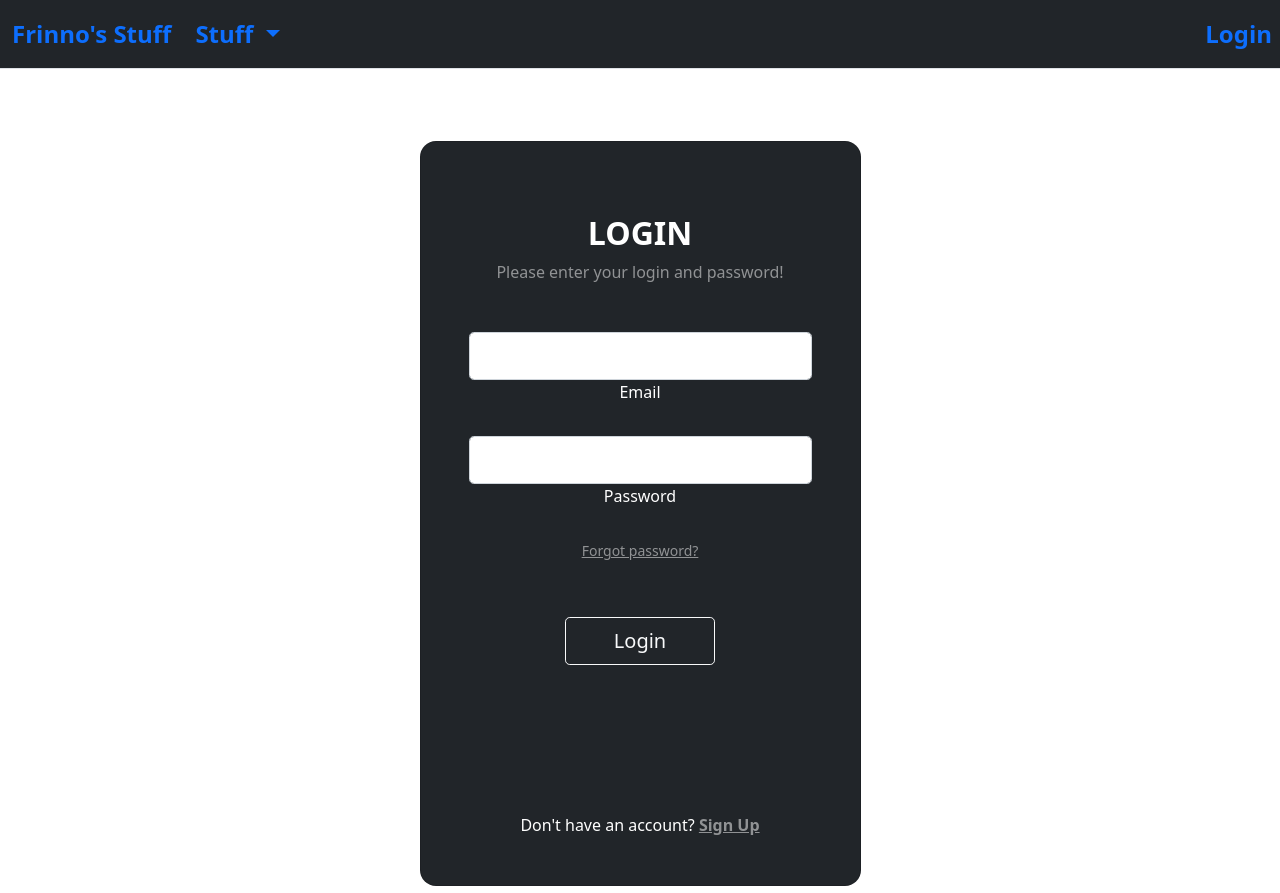
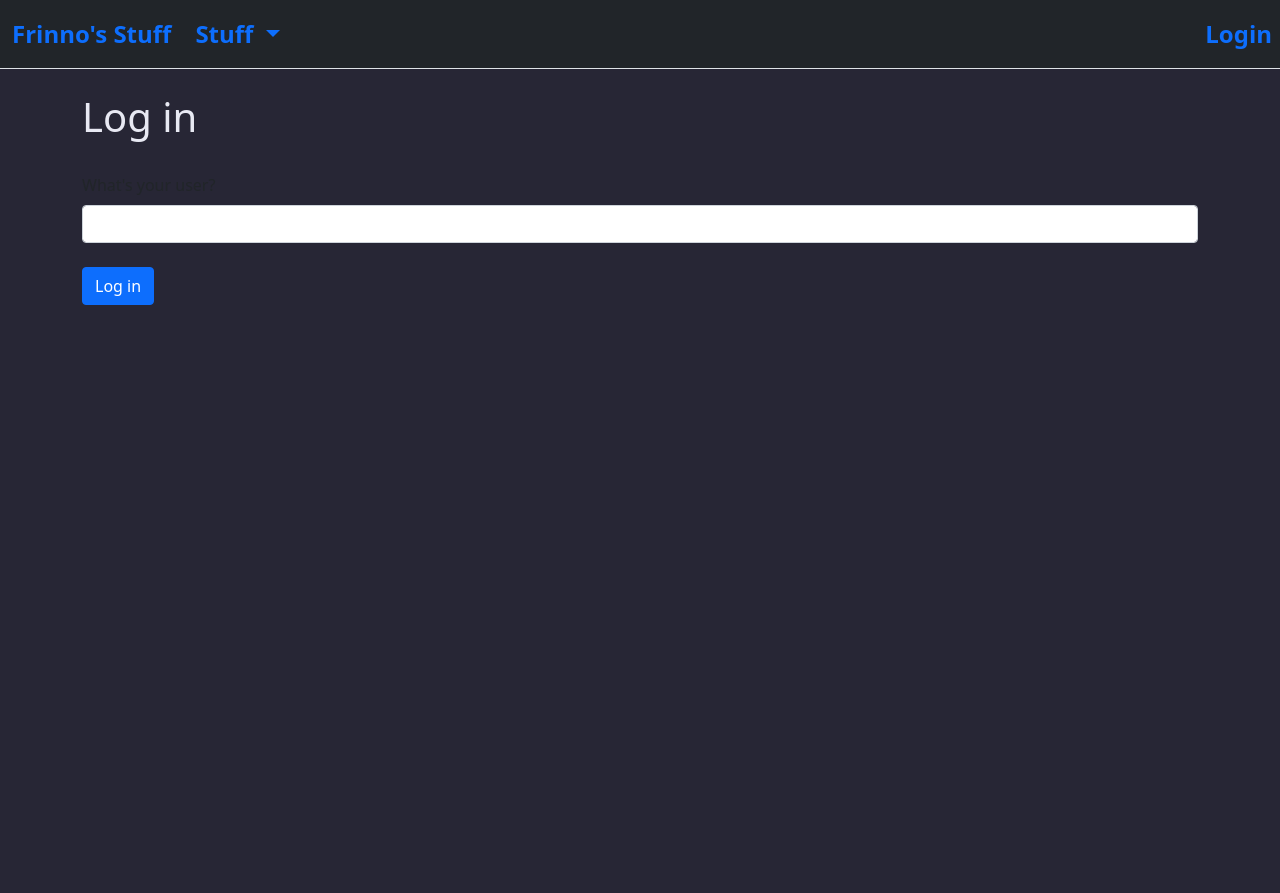
Before and after one commit to andre-franciosi/Personal_blog, a Flask app: page /login in a window 1280 px wide. After the commit the page ends 800 px from the top, so only its background shows below. Run offline with Flask 2, Linux system fonts and the light colour scheme.

Commit message:
Adding CSS

```diff
--- a/main.py
+++ b/main.py
@@ -1,18 +1,13 @@
 from flask import Flask, render_template, request, session, redirect, url_for
+from flask_wtf import FlaskForm
+from wtforms import StringField, SubmitField
+from wtforms.validators import DataRequired
 import os
 
-class User:
-    def __init__(self, id, username, password):
-        self.id =id
-        self.username = username
-        self.password = password
+class UserForm(FlaskForm):
+    user = StringField("What's your user?", validators = [DataRequired()])
+    login = SubmitField("Log in")
 
-    def __repr__(self) :
-        return f'<Users: {self.username}>'
-
-users = []
-users.append(User(1,username='Andre',password='123'))
-users.append(User(2,username='Ricardo',password='321'))
 
 app = Flask(__name__)
 SECRET_KEY = os.urandom(32)
@@ -30,18 +25,15 @@ def index():
 
 @app.route('/login', methods = ['GET', 'POST'])
 def login():
-    if request.method == 'POST':
-        session.pop('user_id', None)
-        username = request.form['username']
-        password = request.form['password']
+    user = None
+    form = UserForm()
+    if form.validate_on_submit():
+        user = form.user.data
+        form.user.data = ''
+    return render_template('login.html',
+    user = user,
+    form = form)
 
-        user = [x for x in users if x.username == username][0]
-        if user and user.password == password:
-            session['user.id'] = user.id
-            return redirect(url_for('index'))
-        return redirect(url_for('login'))
-
-    return render_template('login.html')
 #error pages
 
 # Invalida URL (404)
--- /dev/null
+++ b/static/css/style.css
@@ -0,0 +1,16 @@
+h1 {
+    color: #E8E9F3;
+    font-size: 40px;
+}
+
+body {
+    background-color: #272635;
+}
+
+p {
+    color: #E8E9F3;
+}
+
+h3 {
+    color: #E8E9F3;
+}
--- a/templates/base.html
+++ b/templates/base.html
@@ -21,6 +21,9 @@
     <!-- Bootstrap CSS -->
     <link href="https://cdn.jsdelivr.net/npm/bootstrap@5.0.2/dist/css/bootstrap.min.css" rel="stylesheet" integrity="sha384-EVSTQN3/azprG1Anm3QDgpJLIm9Nao0Yz1ztcQTwFspd3yD65VohhpuuCOmLASjC" crossorigin="anonymous">
 
+    <!-- My CSS -->
+    <link href="{{ url_for('static', filename = 'css/style.css') }}" rel="stylesheet">
+
     <title>Frinno's Stuff</title>
   </head>
   <body>
--- a/templates/index.html
+++ b/templates/index.html
@@ -9,10 +9,10 @@
     </p>
 
     <h3>Listing some numbers</h3>
-
+    <p>
     {%for x in num%}
         {{ x }}<br/>
     {%endfor%}
-
+    </p>
 
 {% endblock %}
--- a/templates/login.html
+++ b/templates/login.html
@@ -1,51 +1,24 @@
 {% extends 'base.html' %}
 
 {% block content %}
-<body>
-  <section class="vh-100 gradient-custom">
-    <div class="container py-5 h-100">
-      <div class="row d-flex justify-content-center align-items-center h-100">
-        <div class="col-12 col-md-8 col-lg-6 col-xl-5">
-          <div class="card bg-dark text-white" style="border-radius: 1rem;">
-            <div class="card-body p-5 text-center">
 
-              <div class="mb-md-5 mt-md-4 pb-5">
+{% if user %}
+    <h1>Hello {{ user| capitalize  }}</h1>
+    </br>
+    <img src="{{ url_for('static', filename = 'images/image_user.jpg') }}" width="1300">
+{% else %}
+    <h1>Log in</h1>
+    <form method="post">
+    </br>
+      {{ form.hidden_tag() }}
 
-                <h2 class="fw-bold mb-2 text-uppercase">Login</h2>
-                <p class="text-white-50 mb-5">Please enter your login and password!</p>
-                <form method="POST">
-                  <div class="form-outline form-white mb-4">
-                    <input type="email" id="typeEmailX" class="form-control form-control-lg" name="username" />
-                    <label class="form-label" for="typeEmailX">Email</label>
-                  </div>
+      {{ form.user.label(class="form-label") }}
+      {{ form.user(class="form-control") }}
+    </br>
+      {{ form.login(class="btn btn-primary") }}
 
-                  <div class="form-outline form-white mb-4">
-                    <input type="password" id="typePasswordX" class="form-control form-control-lg" name="password" />
-                    <label class="form-label" for="typePasswordX">Password</label>
-                  </div>
+    </form>
 
-                  <p class="small mb-5 pb-lg-2"><a class="text-white-50" href="#!">Forgot password?</a></p>
+{% endif %}
 
-                  <button class="btn btn-outline-light btn-lg px-5" type="submit" class="button is-success">Login</button>
-
-                  <div class="d-flex justify-content-center text-center mt-4 pt-1">
-                    <a href="#!" class="text-white"><i class="fab fa-facebook-f fa-lg"></i></a>
-                    <a href="#!" class="text-white"><i class="fab fa-twitter fa-lg mx-4 px-2"></i></a>
-                    <a href="#!" class="text-white"><i class="fab fa-google fa-lg"></i></a>
-                  </div>
-
-                </div>
-
-                <div>
-                  <p class="mb-0">Don't have an account? <a href="#!" class="text-white-50 fw-bold">Sign Up</a>
-                  </p>
-                </div>
-              </form>
-            </div>
-          </div>
-        </div>
-      </div>
-    </div>
-  </section>
-</body>
 {% endblock %}
--- a/templates/user.html
+++ b/templates/user.html
@@ -3,5 +3,7 @@
 {% block content %}
 
     <h1>Hello {{ user_name| capitalize  }}</h1>
+</br>
+    <img src="{{ url_for('static', filename = 'images/image_user.jpg') }}">
 
 {% endblock %}
```
Also changed, not shown: static/js/main.js (added), 1 other file.
